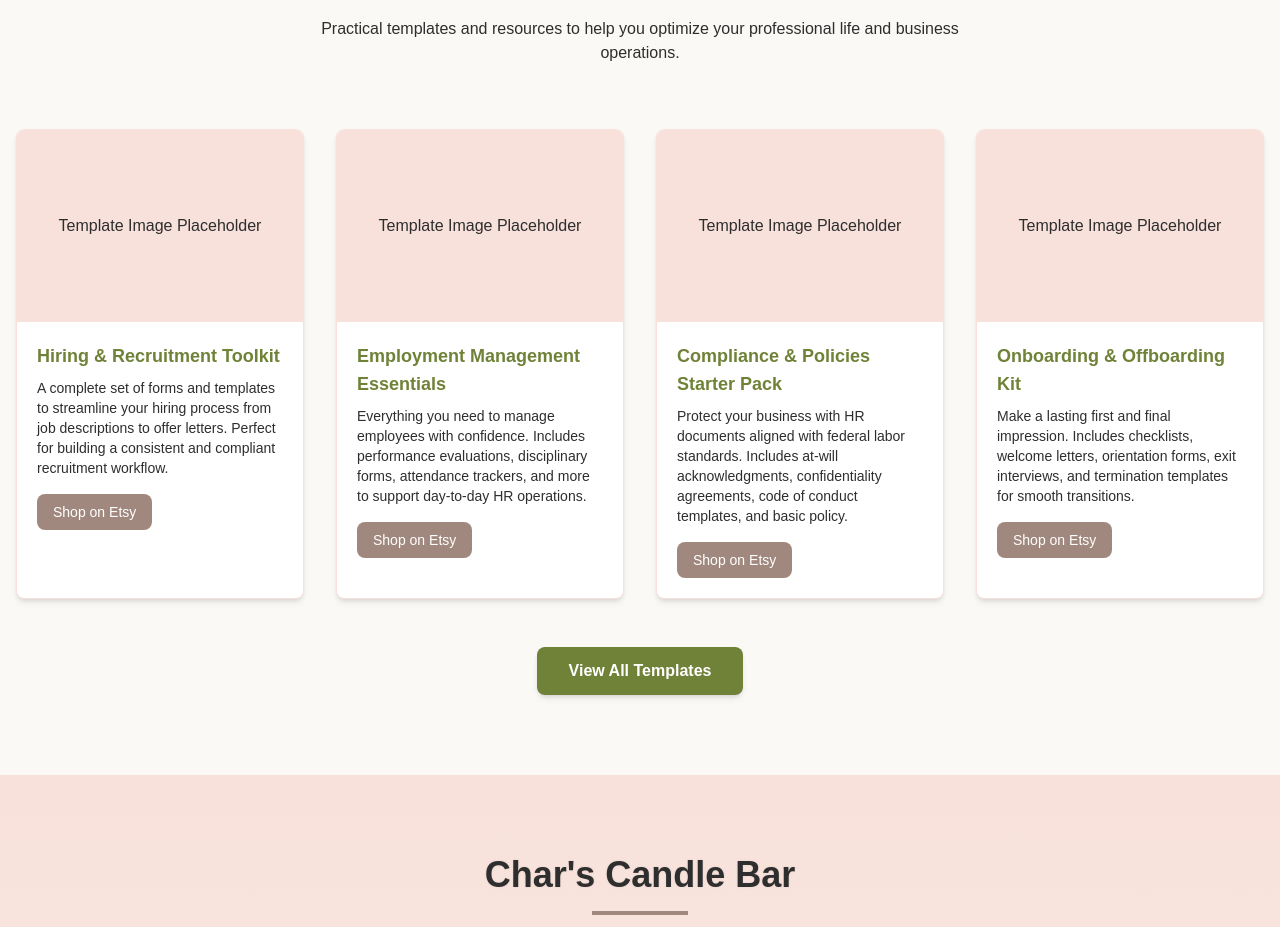
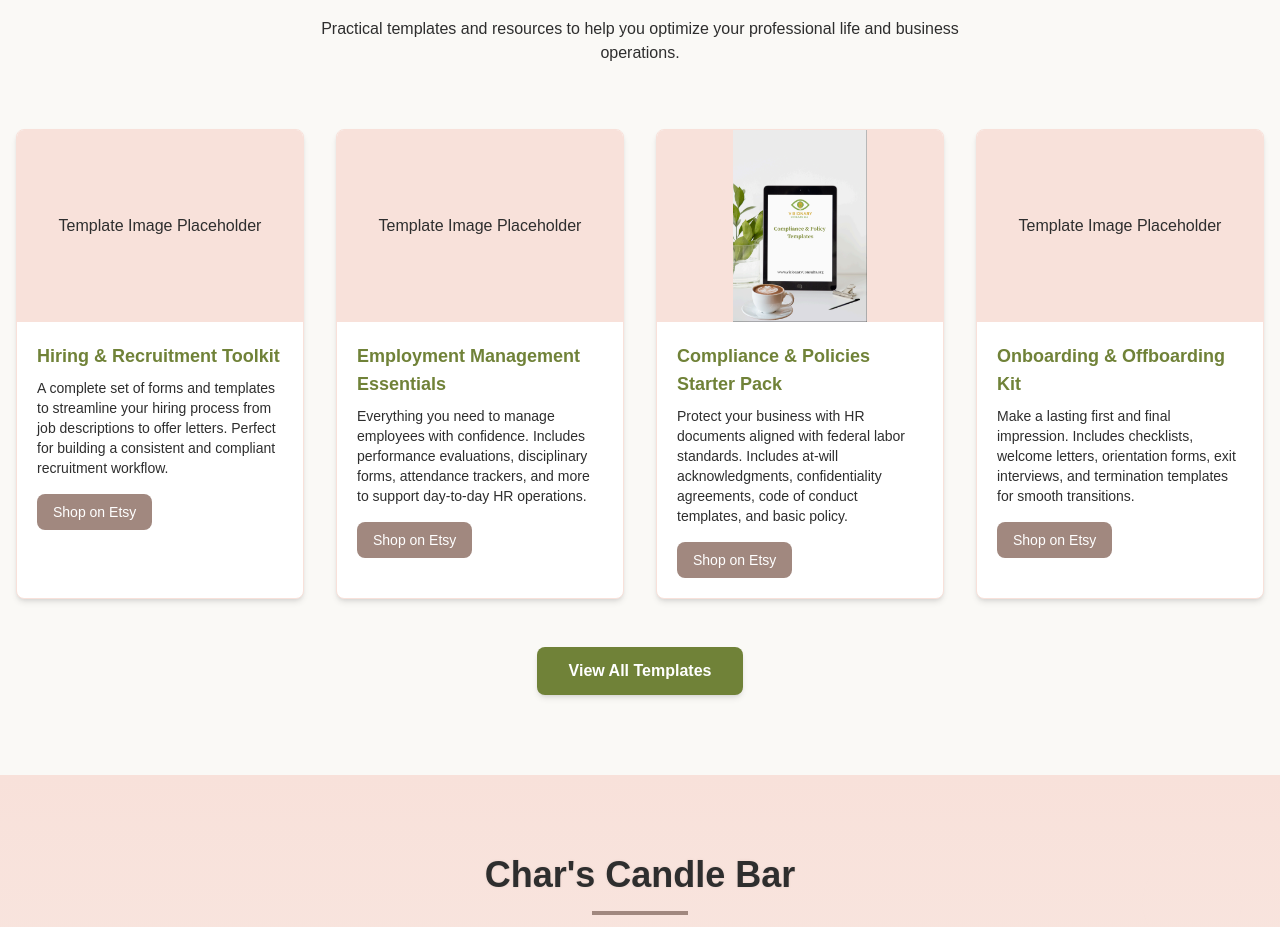
Before and after one commit to 5starmula/VisionaryConsults, a Next.js app: page / in a window 1280 px wide. Shown: the part 5660-6587 px from the top of the page. Built offline with nearby package versions, Linux system fonts and the light colour scheme.

Commit message:
Update Templates component to use Compliance.png image

```diff
--- a/src/components/Templates.tsx
+++ b/src/components/Templates.tsx
@@ -1,6 +1,7 @@
 'use client';
 
 import React from 'react';
+import Image from 'next/image';
 
 export default function Templates() {
   const templates = [
@@ -16,7 +17,7 @@ export default function Templates() {
     },
     {
       title: "Compliance & Policies Starter Pack",
-      image: "template-placeholder.jpg",
+      image: "Compliance.png",
       description: "Protect your business with HR documents aligned with federal labor standards. Includes at-will acknowledgments, confidentiality agreements, code of conduct templates, and basic policy."
     },
     {
@@ -40,8 +41,17 @@ export default function Templates() {
         <div className="grid grid-cols-1 md:grid-cols-2 lg:grid-cols-4 gap-8">
           {templates.map((template, index) => (
             <div key={index} className="bg-white rounded-lg shadow-md overflow-hidden hover:shadow-lg transition duration-300 border border-[#F8E1DA]">
-              <div className="h-48 bg-[#F8E1DA] flex items-center justify-center">
-                <p className="text-[#2E2E2E]">Template Image Placeholder</p>
+              <div className="h-48 bg-[#F8E1DA] flex items-center justify-center relative">
+                {template.image === "template-placeholder.jpg" ? (
+                  <p className="text-[#2E2E2E]">Template Image Placeholder</p>
+                ) : (
+                  <Image
+                    src={`/${template.image}`}
+                    alt={template.title}
+                    fill
+                    style={{ objectFit: "contain" }}
+                  />
+                )}
               </div>
               <div className="p-5">
                 <h3 className="text-lg font-bold text-[#708238] mb-2">{template.title}</h3>
```
Also changed, not shown: public/Compliance.png (added).
